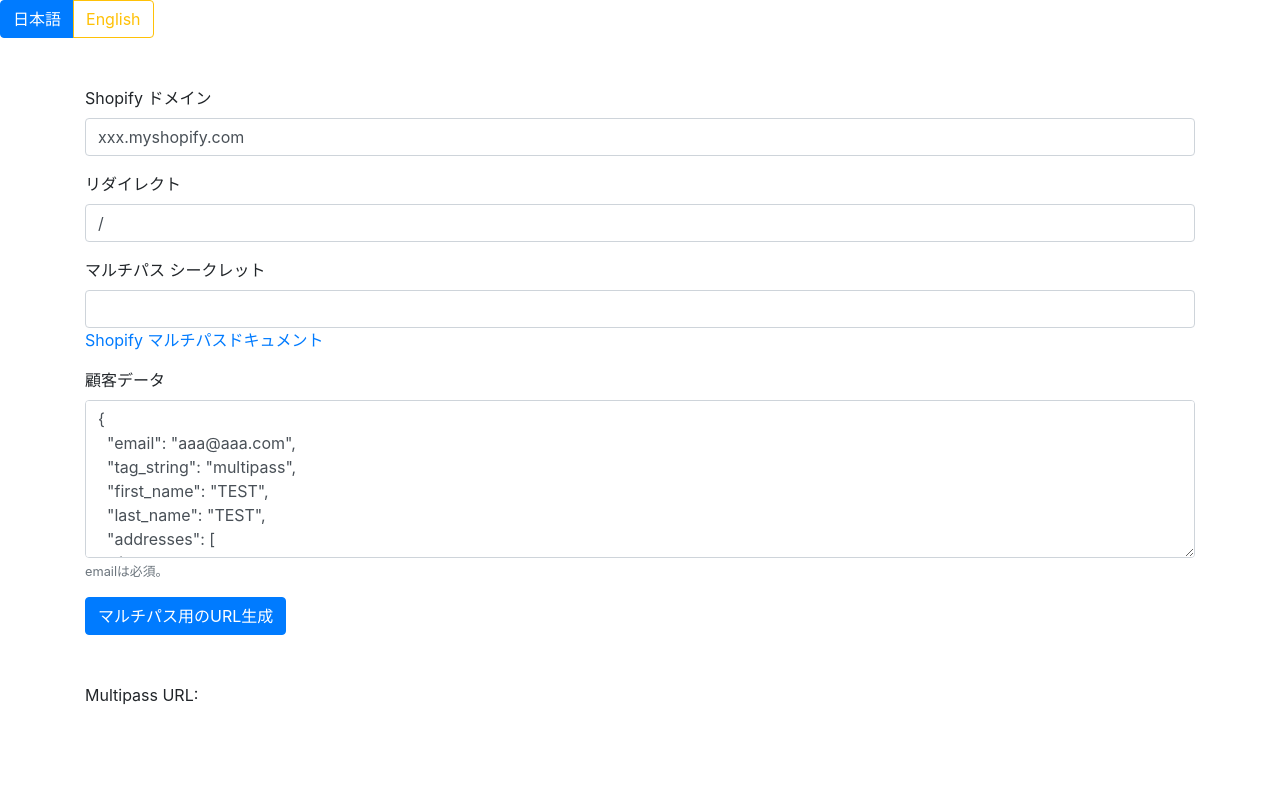
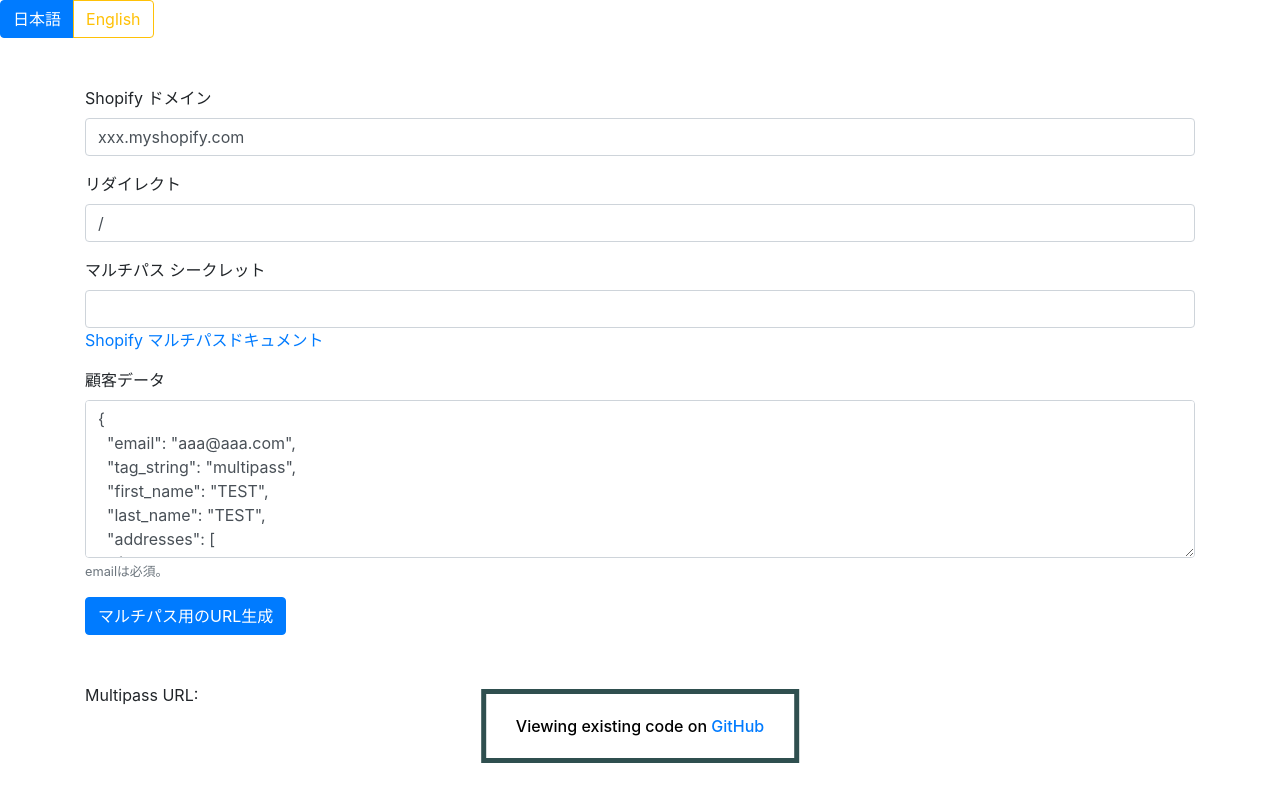
Before and after one commit to sameeranand1/shopify-multipass-demo, a React (Create React App) app: page / in a window 1280 px wide. Built offline with nearby package versions, Linux system fonts and the light colour scheme.

Commit message:
feat: add github link

```diff
--- a/public/index.html
+++ b/public/index.html
@@ -5,10 +5,7 @@
     <link rel="icon" href="%PUBLIC_URL%/favicon.ico" />
     <meta name="viewport" content="width=device-width, initial-scale=1" />
     <meta name="theme-color" content="#000000" />
-    <meta
-      name="description"
-      content="Web site created using create-react-app"
-    />
+    <meta name="description" content="Web site created using create-react-app" />
     <link rel="apple-touch-icon" href="%PUBLIC_URL%/logo192.png" />
     <!--
       manifest.json provides metadata used when your web app is installed on a
@@ -24,7 +21,12 @@
       work correctly both with client-side routing and a non-root public URL.
       Learn how to configure a non-root public URL by running `npm run build`.
     -->
-    <link rel="stylesheet" href="https://stackpath.bootstrapcdn.com/bootstrap/4.5.2/css/bootstrap.min.css" integrity="sha384-JcKb8q3iqJ61gNV9KGb8thSsNjpSL0n8PARn9HuZOnIxN0hoP+VmmDGMN5t9UJ0Z" crossorigin="anonymous">
+    <link
+      rel="stylesheet"
+      href="https://stackpath.bootstrapcdn.com/bootstrap/4.5.2/css/bootstrap.min.css"
+      integrity="sha384-JcKb8q3iqJ61gNV9KGb8thSsNjpSL0n8PARn9HuZOnIxN0hoP+VmmDGMN5t9UJ0Z"
+      crossorigin="anonymous"
+    />
     <title>Shopify Multipass Generator</title>
   </head>
   <body>
@@ -40,5 +42,15 @@
       To begin the development, run `npm start` or `yarn start`.
       To create a production bundle, use `npm run build` or `yarn build`.
     -->
+    <script>
+      (async function () {
+        if (CSS['paintWorklet'] === undefined) {
+          await import('https://unpkg.com/css-paint-polyfill');
+        }
+        CSS.paintWorklet.addModule(
+          'https://unpkg.com/houdini-tesla@0.0.2/dist/worklet.js'
+        );
+      })();
+    </script>
   </body>
 </html>
--- a/src/App.css
+++ b/src/App.css
@@ -1,38 +1,22 @@
-.App {
+footer.pass-footer {
+  position: absolute;
+  right: 50%;
+  bottom: 0;
+  display: block;
   text-align: center;
+  transform: translateX(50%) translateY(-50%);
 }
 
-.App-logo {
-  height: 40vmin;
-  pointer-events: none;
+.tesla {
+  --tesla-segments: 5;
+  --tesla-angle: 45;
+  --tesla-blur: 5;
+  --tesla-width: 4;
+  --tesla-hue: 180;
+  --tesla-saturation: 100;
+  --tesla-lightness: 50;
+  background: paint(tesla-coil);
+  padding: 20px 30px;
+  border: 5px solid darkslategrey;
+  font-weight: 500;
 }
-
-@media (prefers-reduced-motion: no-preference) {
-  .App-logo {
-    animation: App-logo-spin infinite 20s linear;
-  }
-}
-
-.App-header {
-  background-color: #282c34;
-  min-height: 100vh;
-  display: flex;
-  flex-direction: column;
-  align-items: center;
-  justify-content: center;
-  font-size: calc(10px + 2vmin);
-  color: white;
-}
-
-.App-link {
-  color: #61dafb;
-}
-
-@keyframes App-logo-spin {
-  from {
-    transform: rotate(0deg);
-  }
-  to {
-    transform: rotate(360deg);
-  }
-}
--- a/src/App.tsx
+++ b/src/App.tsx
@@ -1,5 +1,6 @@
 import React, { useReducer, useState } from 'react';
 import { Multipass } from 'multipass-js';
+import './App.css';
 
 enum ACTION_TYPES {
   CHANGE = 'CHANGE',
@@ -212,6 +213,12 @@ function App() {
           {state.url}
         </a>
       </div>
+      <footer className="pass-footer">
+        <button className="tesla">
+          Viewing existing code on{' '}
+          <a href="https://github.com/keidarcy/shopify-multipass-demo/">GitHub</a>
+        </button>
+      </footer>
     </>
   );
 }
```
